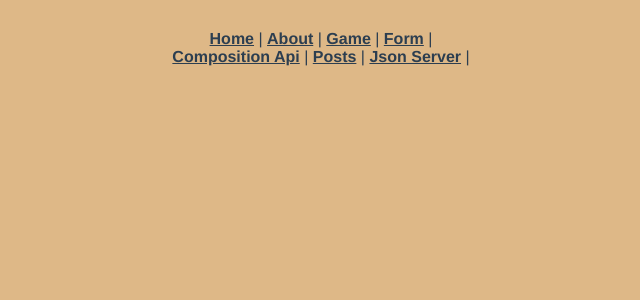
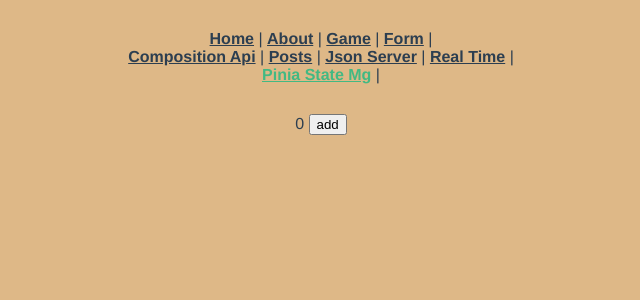
Before and after one commit to kollence/vue3tutorial, a Vue app: page /pinia in a window 1280 px wide. Shown: the top 300 px of the page, without its empty margins (319-959 px from the left). Built offline with nearby package versions, Linux system fonts and the light colour scheme.

Commit message:
pinia store test

```diff
--- a/package.json
+++ b/package.json
@@ -9,9 +9,9 @@
   "dependencies": {
     "core-js": "^3.8.3",
     "firebase": "^9.6.7",
+    "pinia": "^2.0.11",
     "vue": "^3.2.13",
-    "vue-router": "^4.0.3",
-    "vuex": "^4.0.0"
+    "vue-router": "^4.0.3"
   },
   "devDependencies": {
     "@vue/cli-plugin-babel": "~5.0.0",
--- a/src/App.vue
+++ b/src/App.vue
@@ -7,6 +7,8 @@
     <router-link to="/compositionapi">Composition Api</router-link> |
     <router-link to="/posts">Posts</router-link> |
     <router-link to="/jsonserver">Json Server</router-link> |
+    <router-link to="/realtime">Real Time</router-link> | <br>
+    <router-link to="/pinia">Pinia State Mg</router-link> |
   </nav>
   <router-view/>
 </template>
--- a/src/main.js
+++ b/src/main.js
@@ -1,7 +1,7 @@
 import { createApp } from 'vue'
 import App from './App.vue'
 import router from './router'
-import store from './store'
+import { createPinia } from 'pinia'
 import './assets/global.css'
 
-createApp(App).use(store).use(router).mount('#app')
+createApp(App).use(createPinia()).use(router).mount('#app')
--- a/src/router/index.js
+++ b/src/router/index.js
@@ -53,6 +53,16 @@ const routes = [
     path: '/jsonserver',
     name: 'jsonserver',
     component: () => import('../views/JsonServer.vue'),
+  },
+  {
+    path: '/realtime',
+    name: 'realtime',
+    component: () => import('../views/RealTime.vue'),
+  },
+  {
+    path: '/pinia',
+    name: 'pinia',
+    component: () => import('../views/Pinia.vue'),
   }
 
 ]
--- /dev/null
+++ b/src/store/counter.js
@@ -0,0 +1,11 @@
+import { defineStore } from 'pinia'
+
+export const useCounterStore = defineStore('counter', {
+  state: () => ({ count: 0 }),
+
+  actions: {
+    increment() {
+      this.count++
+    },
+  },
+})
--- a/src/store/index.js
+++ /dev/null
@@ -1,14 +0,0 @@
-import { createStore } from 'vuex'
-
-export default createStore({
-  state: {
-  },
-  getters: {
-  },
-  mutations: {
-  },
-  actions: {
-  },
-  modules: {
-  }
-})
--- /dev/null
+++ b/src/views/Pinia.vue
@@ -0,0 +1,23 @@
+<template>
+   <div>
+       {{counter.count}}
+       <button @click="counter.increment">add</button>
+   </div>
+</template>
+
+<script>
+import { useCounterStore } from '@/store/counter'
+
+export default {
+  setup() {
+    const counter = useCounterStore()
+
+
+    return {counter}
+  },
+}
+</script>
+
+<style>
+
+</style>
--- /dev/null
+++ b/src/views/RealTime.vue
@@ -0,0 +1,20 @@
+<template>
+  <h1>Real Time DB </h1>
+</template>
+
+<script>
+import PostList from "@/components/PostList.vue";
+import Loader from '@/components/Loader.vue'
+import { ref } from '@vue/reactivity'
+export default {
+setup(){
+    const posts = ref([])
+
+
+}
+}
+</script>
+
+<style>
+
+</style>
```
Also changed, not shown: 1 other file (tests, documents, lock files or other folders).
